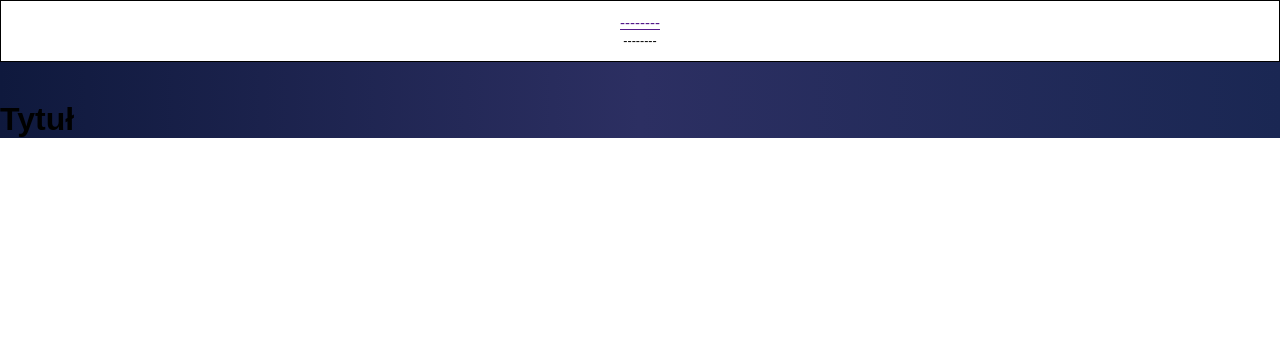
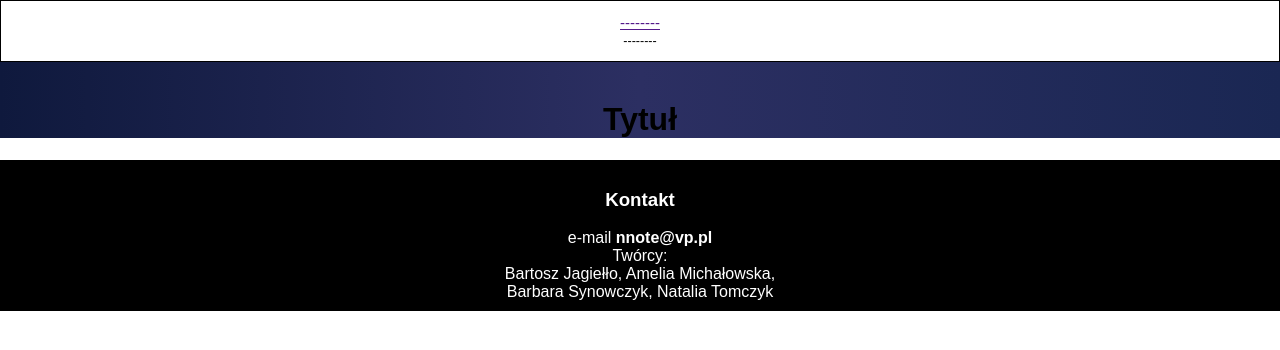
Before and after one commit to nNote1377/cmnsos, a plain HTML site: page index.html in a window 1280 px wide. Drawn offline with Linux system fonts and the light colour scheme.

Commit message:
Dodanie stopki

```diff
--- a/index.html
+++ b/index.html
@@ -22,6 +22,13 @@
                 <h1>Tytuł</h1>
                 <!-- Wpisać tytuł -->
             </div>
+
+            <footer id="footer">
+                <h3>Kontakt</h3>
+                e-mail <b>nnote@vp.pl</b> <br>
+                Twórcy: <br> Bartosz Jagiełło, Amelia Michałowska,<br>
+                Barbara Synowczyk, Natalia Tomczyk
+            </footer>
         </div>
     </body>
 </html>
--- a/style.css
+++ b/style.css
@@ -14,6 +14,7 @@ body{
 
 #container{
     color: rgb(0, 0, 0);
+    text-align: center;
 }
 
 #nav{
@@ -31,3 +32,9 @@ body{
     background-image: linear-gradient(to right,#0f193d,#2c2f62,#1a2753);
 	/*cos nie dziala*/
 }
+
+#footer{
+    background-color: black;
+    color: #ffffff;
+    padding: 10px;
+}
```
